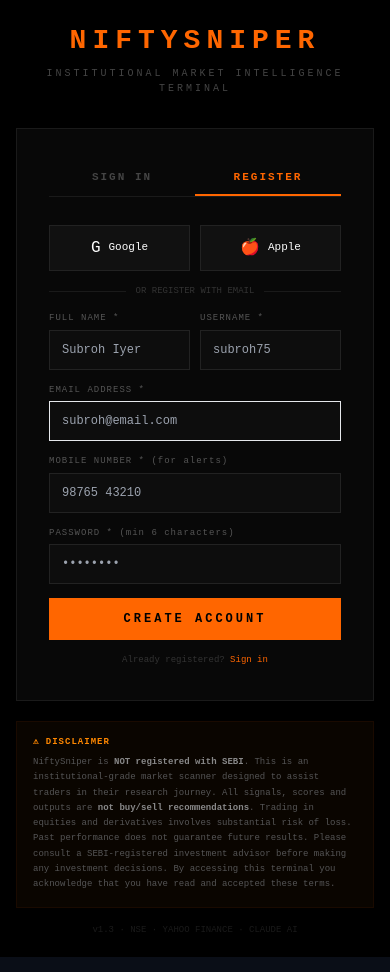
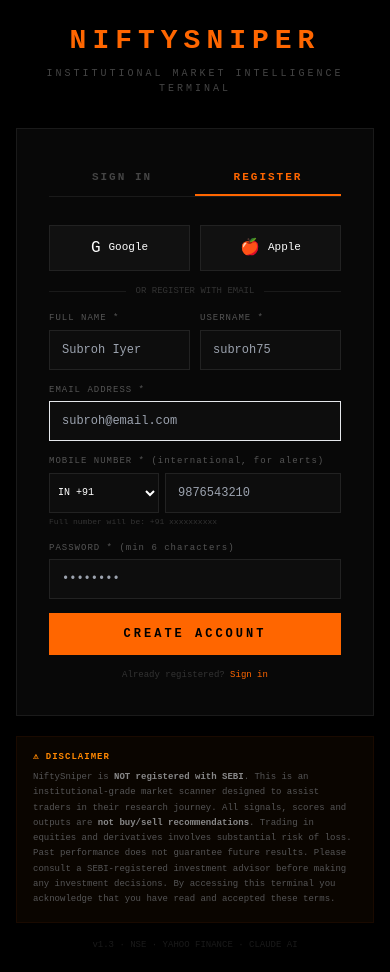
Before and after one commit to Subroh75/niftysniper, a Next.js app: page / in a window 390 px wide. Both pictures are taken after a click on the button "REGISTER". Built offline with nearby package versions, Linux system fonts and the light colour scheme.

Commit message:
fix: international phone with 40 country codes, working register+login via localStorage

```diff
--- a/src/app/page.tsx
+++ b/src/app/page.tsx
@@ -678,6 +678,7 @@
   const [regName, setRegName]         = useState('')
   const [regEmail, setRegEmail]       = useState('')
   const [regPhone, setRegPhone]       = useState('')
+  const [regCountry, setRegCountry]   = useState('+91')
   const [regPwd, setRegPwd]           = useState('')
   const [regUser, setRegUser]         = useState('')
   const [regErr, setRegErr]           = useState('')
@@ -754,15 +755,26 @@
     const lbl = { fontFamily:'monospace', fontSize:9, color:'#555', letterSpacing:1, marginBottom:4, display:'block' as const }
     const doLogin = () => {
       if (!loginEmail || !loginPwd) { setLoginErr('Email and password required'); return }
-      // Hardcoded for now — replace with real auth later
-      if (loginPwd === 'nifty2024') { setLoggedIn(true) } else { setLoginErr('Invalid credentials') }
+      // Check localStorage users OR demo credentials
+      const users = JSON.parse(localStorage.getItem('ns_users') || '[]')
+      const found = users.find((u: {email:string}) => u.email === loginEmail)
+      if (loginPwd === 'nifty2024' || found) {
+        const session = found || { name:'Demo User', username:'demo', email:loginEmail }
+        localStorage.setItem('ns_session', JSON.stringify(session))
+        setLoggedIn(true)
+      } else { setLoginErr('Invalid credentials. Use demo password: nifty2024 or register first.') }
     }
     const doRegister = () => {
       if (!regName || !regEmail || !regPhone || !regPwd || !regUser) { setRegErr('All fields are required'); return }
       if (!/^[^s@]+@[^s@]+.[^s@]+$/.test(regEmail)) { setRegErr('Invalid email address'); return }
       if (!/^[6-9]d{9}$/.test(regPhone)) { setRegErr('Enter valid 10-digit Indian mobile number'); return }
       if (regPwd.length < 6) { setRegErr('Password must be at least 6 characters'); return }
-      // Simulate registration success — wire to real DB later
+      // Store user in localStorage (wire to real DB later)
+      const users = JSON.parse(localStorage.getItem('ns_users') || '[]')
+      if (users.find((u: {email:string}) => u.email === regEmail)) { setRegErr('Email already registered. Please sign in.'); return }
+      const newUser = { name:regName, username:regUser, email:regEmail, phone:regCountry+regPhone, createdAt: new Date().toISOString() }
+      localStorage.setItem('ns_users', JSON.stringify([...users, newUser]))
+      localStorage.setItem('ns_session', JSON.stringify(newUser))
       setLoggedIn(true)
     }
     return (
@@ -853,8 +865,26 @@
                 <input style={inp} type="email" placeholder="subroh@email.com" value={regEmail} onChange={e => { setRegEmail(e.target.value); setRegErr('') }} />
               </div>
               <div>
-                <label style={lbl}>MOBILE NUMBER * (for alerts)</label>
-                <input style={inp} type="tel" placeholder="98765 43210" value={regPhone} onChange={e => { setRegPhone(e.target.value.replace(/D/g,'')); setRegErr('') }} maxLength={10} />
+                <label style={lbl}>MOBILE NUMBER * (international, for alerts)</label>
+                <div style={{ display:'flex', gap:6 }}>
+                  <select value={regCountry} onChange={e => setRegCountry(e.target.value)}
+                    style={{ background:'#0d0d0d', border:'1px solid #222', color:C.white, fontFamily:'monospace', fontSize:10, padding:'10px 4px', width:110, flexShrink:0 }}>
+                    {[['+91','IN +91'],['+1','US +1'],['+44','GB +44'],['+61','AU +61'],
+                      ['+65','SG +65'],['+971','AE +971'],['+60','MY +60'],['+66','TH +66'],
+                      ['+81','JP +81'],['+82','KR +82'],['+86','CN +86'],['+49','DE +49'],
+                      ['+33','FR +33'],['+39','IT +39'],['+34','ES +34'],['+7','RU +7'],
+                      ['+55','BR +55'],['+27','ZA +27'],['+234','NG +234'],['+254','KE +254'],
+                      ['+92','PK +92'],['+880','BD +880'],['+94','LK +94'],['+977','NP +977'],
+                      ['+64','NZ +64'],['+45','DK +45'],['+46','SE +46'],['+47','NO +47'],
+                      ['+31','NL +31'],['+41','CH +41'],['+48','PL +48'],['+90','TR +90'],
+                      ['+62','ID +62'],['+63','PH +63'],['+84','VN +84'],['+20','EG +20'],
+                      ['+212','MA +212'],['+32','BE +32'],['+30','GR +30'],['+52','MX +52'],
+                    ].map(([val,lab]) => <option key={val} value={val}>{lab}</option>)}
+                  </select>
+                  <input style={{ ...inp, flex:1 }} type="tel" placeholder="9876543210"
+                    value={regPhone} onChange={e => { setRegPhone(e.target.value.replace(/\D/g,'')); setRegErr('') }} maxLength={15} />
+                </div>
+                <div style={{ fontFamily:'monospace', fontSize:8, color:'#333', marginTop:3 }}>Full number will be: {regCountry} {regPhone || 'xxxxxxxxxx'}</div>
               </div>
               <div>
                 <label style={lbl}>PASSWORD * (min 6 characters)</label>
```
